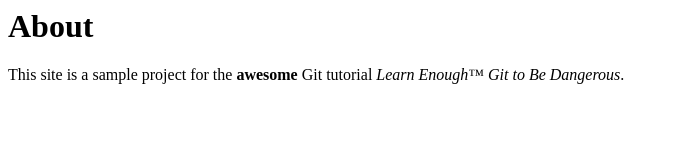
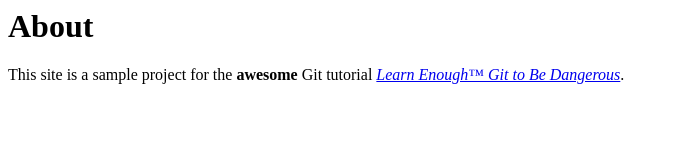
Before and after one commit to JasonRhoads/website_v2, a plain HTML site: page about.html in a window 1280 px wide. Shown: the whole page, without its empty margins (0-679 px from the left). Drawn offline with Linux system fonts and the light colour scheme.

Commit message:
Add link to tutorial title

```diff
--- a/about.html
+++ b/about.html
@@ -7,7 +7,7 @@
     <h1>About</h1>
     <p>
       This site is a sample project for the <strong>awesome</strong> Git
-      tutorial <em>Learn Enough™ Git to Be Dangerous</em>.
+      tutorial <a href="https://www.learnenough.com/git-tutorial" target="_blank"><em>Learn Enough™ Git to Be Dangerous</em></a>.
     </p>
 
   </body>
```
